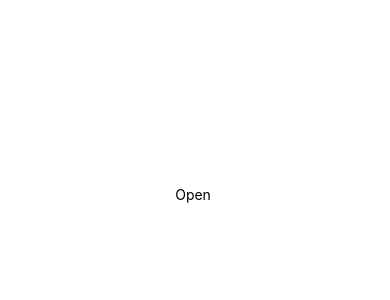
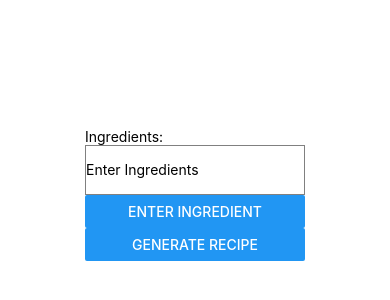
Before and after one commit to jpntc/Headstarter-Hackathon-1-Insta-Recipe, a React Native app in the folder front-end/: screen / in a window 390 px wide. Shown: the part 228-528 px from the top of the page. Built offline with nearby package versions, Linux system fonts and the light colour scheme.

Commit message:
add Form component and functionality

```diff
--- a/front-end/App.js
+++ b/front-end/App.js
@@ -1,10 +1,11 @@
-import { StatusBar } from 'expo-status-bar';
-import { StyleSheet, Text, View } from 'react-native';
+import { StatusBar } from "expo-status-bar";
+import { StyleSheet, Text, View } from "react-native";
+import Form from "./components/Form";
 
 export default function App() {
   return (
     <View style={styles.container}>
-      <Text>Open </Text>
+      <Form />
       <StatusBar style="auto" />
     </View>
   );
@@ -13,8 +14,8 @@ export default function App() {
 const styles = StyleSheet.create({
   container: {
     flex: 1,
-    backgroundColor: '#fff',
-    alignItems: 'center',
-    justifyContent: 'center',
+    backgroundColor: "#fff",
+    alignItems: "center",
+    justifyContent: "center",
   },
 });
--- /dev/null
+++ b/front-end/components/Form.jsx
@@ -0,0 +1,64 @@
+import React, { useState } from "react";
+import { Button, TextInput, View, Text, Alert } from "react-native";
+import axios from "axios";
+
+function Form() {
+  const [input, setInput] = useState("");
+  const [ingredients, setIngredients] = useState([]);
+
+  //Updates state of ingredients array when the "Enter Ingredient" button is pressed
+  function handlePress() {
+    if (input === "") {
+      Alert.alert("Oops!", "Please enter an ingredient");
+      return;
+    }
+    if (ingredients.includes(input)) {
+      Alert.alert("Oops!", "You already entered that ingredient!");
+      return;
+    }
+    setIngredients((prevIngredients) => {
+      return [...prevIngredients, input];
+    });
+    setInput("");
+  }
+
+  //Updates state of input with each text input
+  function handleChange(text) {
+    const newText = text;
+    setInput(newText);
+  }
+
+  //Passes ingredients array to backend when "Generate Recipe" button is pressed
+  async function passIngredients() {
+    try {
+      const response = await axios.prototype("Backend Route", { ingredients });
+      Alert("Success", "Ingredients passed successfully! Generating recipe...");
+    } catch (error) {
+      Alert.alert("Error", "Failed to send over ingredients!");
+      console.error(error);
+    }
+    setIngredients([]);
+  }
+
+  return (
+    <View>
+      <Text>
+        Ingredients:
+        {ingredients.map((ingredient) => {
+          return <Text>{ingredient}, </Text>;
+        })}
+      </Text>
+      <TextInput
+        //Temporary styling to define text area
+        style={{ borderColor: "gray", borderWidth: 1, height: 50 }}
+        placeholder="Enter Ingredients"
+        defaultValue={input}
+        onChangeText={handleChange}
+      ></TextInput>
+      <Button onPress={handlePress} title="Enter Ingredient" />
+      <Button onPress={passIngredients} title="Generate Recipe" />
+    </View>
+  );
+}
+
+export default Form;
--- a/front-end/package.json
+++ b/front-end/package.json
@@ -2,6 +2,7 @@
   "name": "insta-recipe",
   "version": "1.0.0",
   "main": "expo/AppEntry.js",
+  "type": "module",
   "scripts": {
     "start": "expo start",
     "android": "expo start --android",
```
